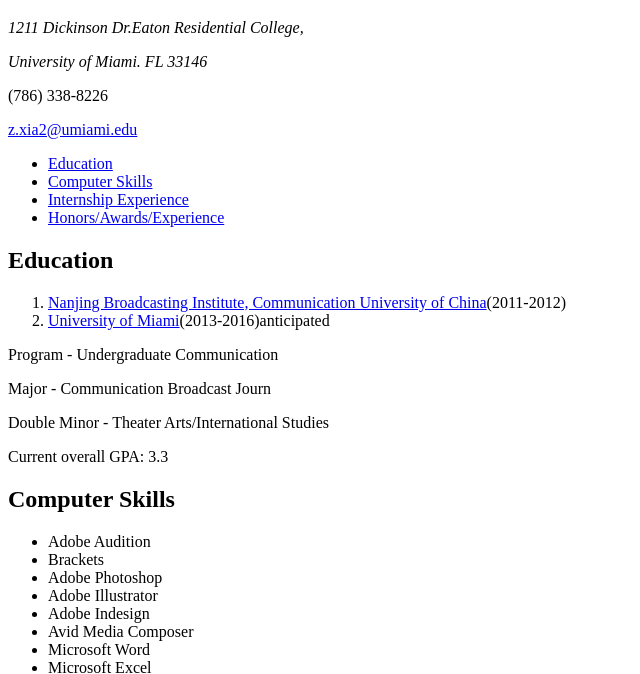
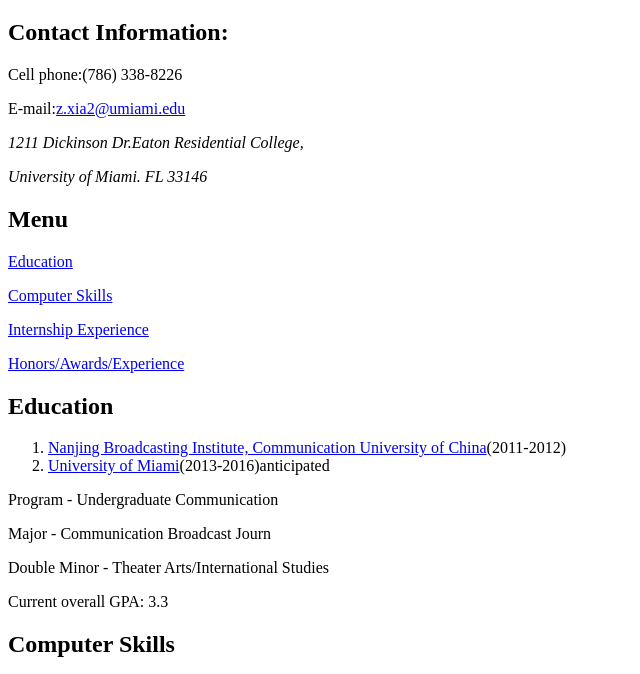
Before and after one commit to ZhiweiXia/ZhiweiXia.github.io, a plain HTML site: page resume.html in a window 1280 px wide. Shown: the part 61-735 px from the top of the page, without its empty margins (0-640 px from the left). Drawn offline with Linux system fonts and the light colour scheme.

Commit message:
changed text in html

```diff
--- a/resume.html
+++ b/resume.html
@@ -3,29 +3,32 @@
   <head>
       <meta charset="UTF-8" />
      <title>Resume: Zhiwei Xia</title>
+     <link rel="stylesheet" type="text/css" href="index.css">
   </head>
   <body id="resume">
 
     <header>
   <h1>Zhiwei Xia</h1>
+    </header>
+<section id="Con">
+  <h2>Contact Information:</h2>
+      <p>Cell phone:(786) 338-8226</p>
+      <p>E-mail:<a href="z.xia2@umiami.edu">z.xia2@umiami.edu</a></p>
 
   <address>
       <p>1211 Dickinson Dr.Eaton Residential College,</p>
       <p>University of Miami. FL 33146</p>
   </address>
-      <p>(786) 338-8226</p>
-      <p><a href="z.xia2@umiami.edu">z.xia2@umiami.edu</a></p>
-
-
+</section>
+<section id="Men">
+    <h2>Menu</h2>
  <nav>
-   <ul>
-     <li><a href="#Edu">Education</a></li>
-     <li><a href="#Com">Computer Skills</a></li>
-     <li><a href="#Int">Internship Experience</a></li>
-     <li><a href="#Hon">Honors/Awards/Experience</a></li>
-     </ul>
-  </nav>
-    </header>
+     <p><a href="#Edu">Education</a></p>
+     <p><a href="#Com">Computer Skills</a></p>
+     <p><a href="#Int">Internship Experience</a></p>
+     <p><a href="#Hon">Honors/Awards/Experience</a></p>
+ </nav>
+</section>
 
  <main>
  <section id="Edu">
```
